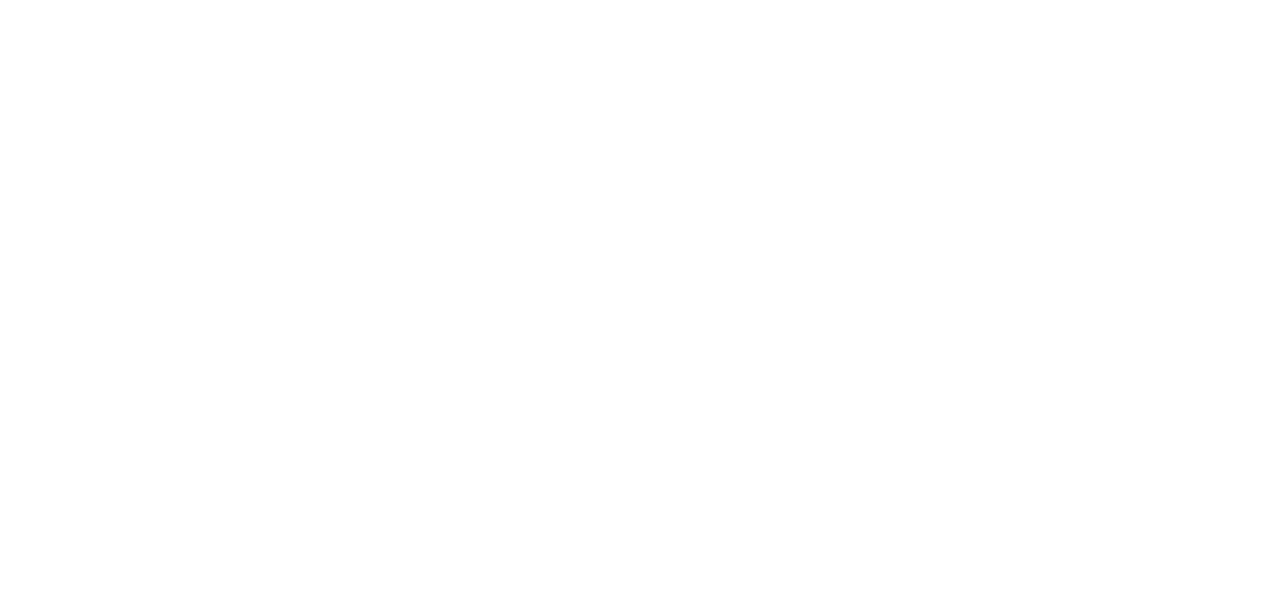
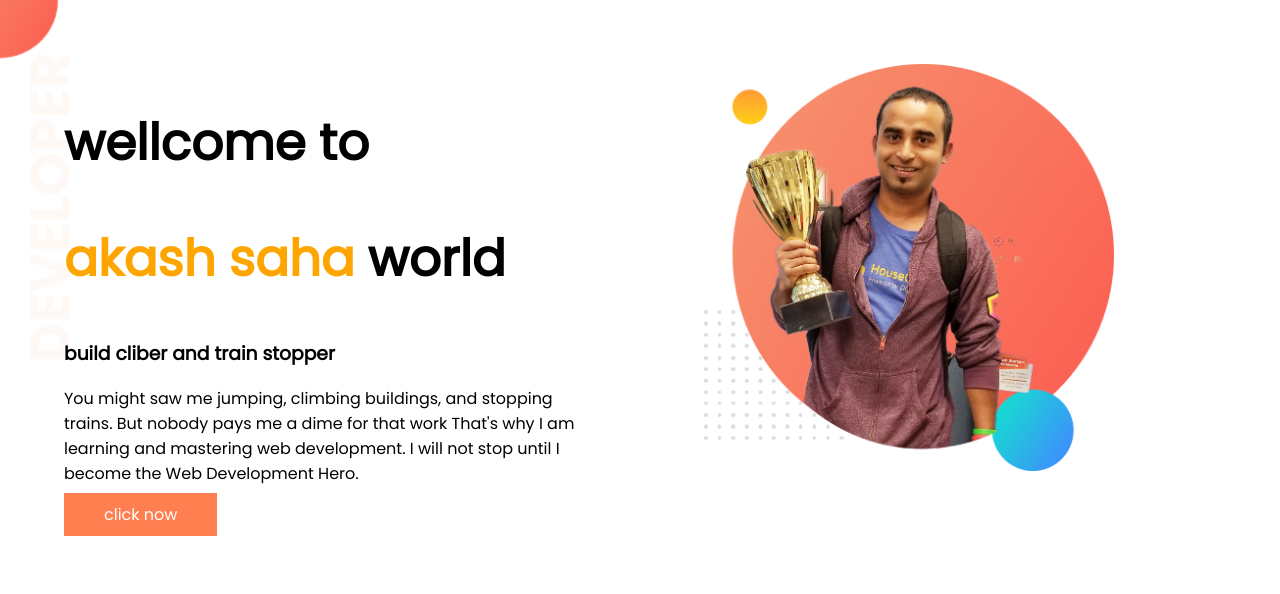
Before and after one commit to akashsaha4444/developar-protfolio, a plain HTML site: page index.html in a window 1280 px wide. Drawn offline with Linux system fonts and the light colour scheme; a web font is replaced by a local one.

Commit message:
top bannar

```diff
--- a/index.html
+++ b/index.html
@@ -1,13 +1,38 @@
 <!DOCTYPE html>
 <html lang="en">
+
 <head>
     <meta charset="UTF-8">
     <meta http-equiv="X-UA-Compatible" content="IE=edge">
     <meta name="viewport" content="width=device-width, initial-scale=1.0">
     <title>akash saha</title>
+    <link rel="preconnect" href="https://fonts.googleapis.com">
+    <link rel="preconnect" href="https://fonts.gstatic.com" crossorigin>
+    <link href="https://fonts.googleapis.com/css2?family=Mochiy+Pop+One&family=Poppins&display=swap" rel="stylesheet">
+
     <link rel="stylesheet" href="style.css">
 </head>
+
 <body>
+    <section class="top-bannar">
+        <div class="helf-witdh">
+            <h1>wellcome to</h1>
+            <h1><span class="ornge-color">akash saha</span> world</h1>
+            <h3>build cliber and train stopper </h3>
+            <p>You might saw me jumping, climbing buildings, and stopping trains. But nobody pays me a dime for that
+                work
+                That's why I am learning and mastering web development. I will not stop until I become the Web
+                Development
+                Hero.
+
+            </p>
+            <a class="link-button" target="_blank" href="https://www.youtube.com">click now</a>
+        </div>
+        <div class="helf-witdh">
+            <img src="images/jhankar.png" alt="">
+        </div>
+    </section>
 
 </body>
+
 </html>
--- a/style.css
+++ b/style.css
@@ -0,0 +1,42 @@
+body {
+    font-family: 'Mochiy Pop One', sans-serif;
+    font-family: 'Poppins', sans-serif;
+    background-image: ;
+    margin: 0%;
+}
+
+h1 {
+    font-size: 50px;
+}
+
+.ornge-color {
+    color: orange;
+}
+
+section {
+    display: flex;
+}
+
+.helf-witdh {
+    width: 50%;
+    padding: 5%;
+}
+
+.helf-witdh img {
+    width: 80%;
+}
+
+.link-button {
+    text-decoration: none;
+    background-color: coral;
+    color: white;
+    font-weight: 400;
+    border: radius 5px;
+    padding: 10px 40px
+}
+
+.top-bannar {
+    background-image: url(images/top-banner.png);
+    background-repeat: no-repeat;
+    ma
+}
```
Also changed, not shown: images/akashnew.png (added), images/jhankar.png (added), images/top-banner.png (added).
